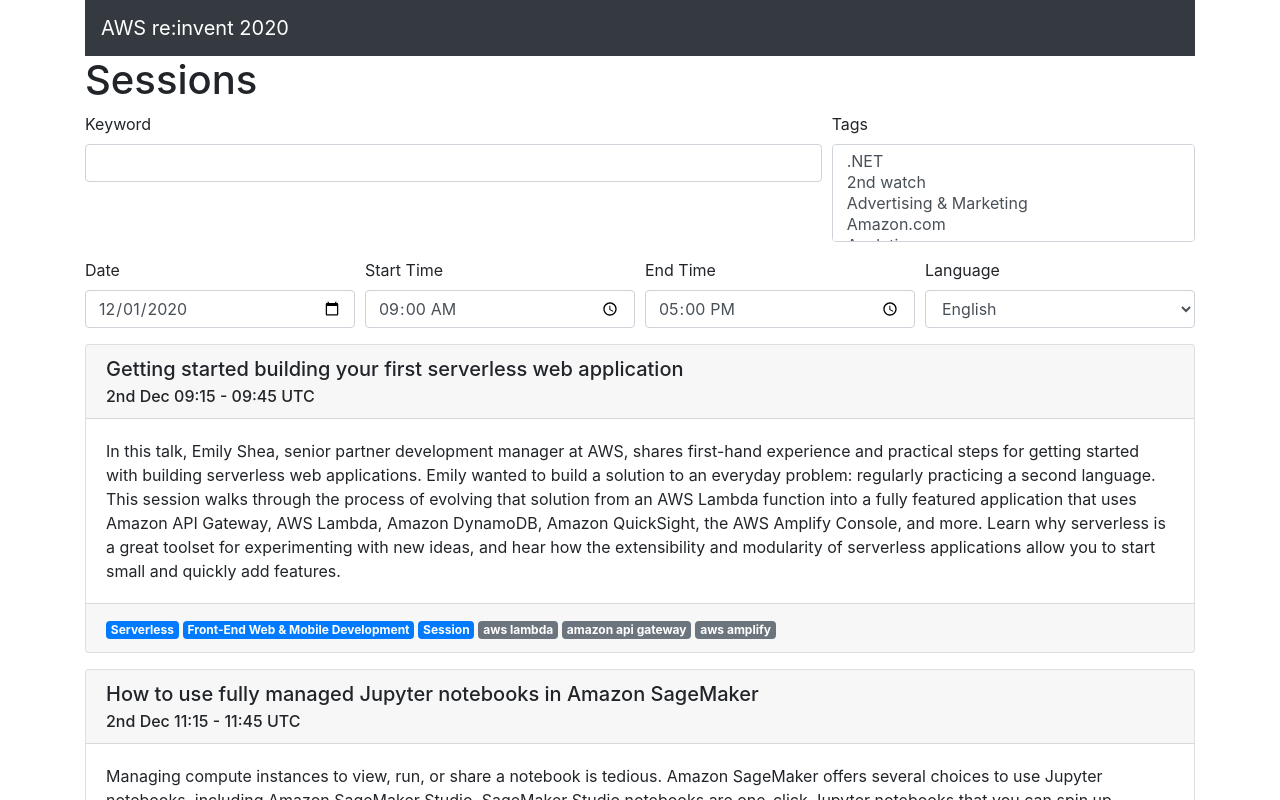
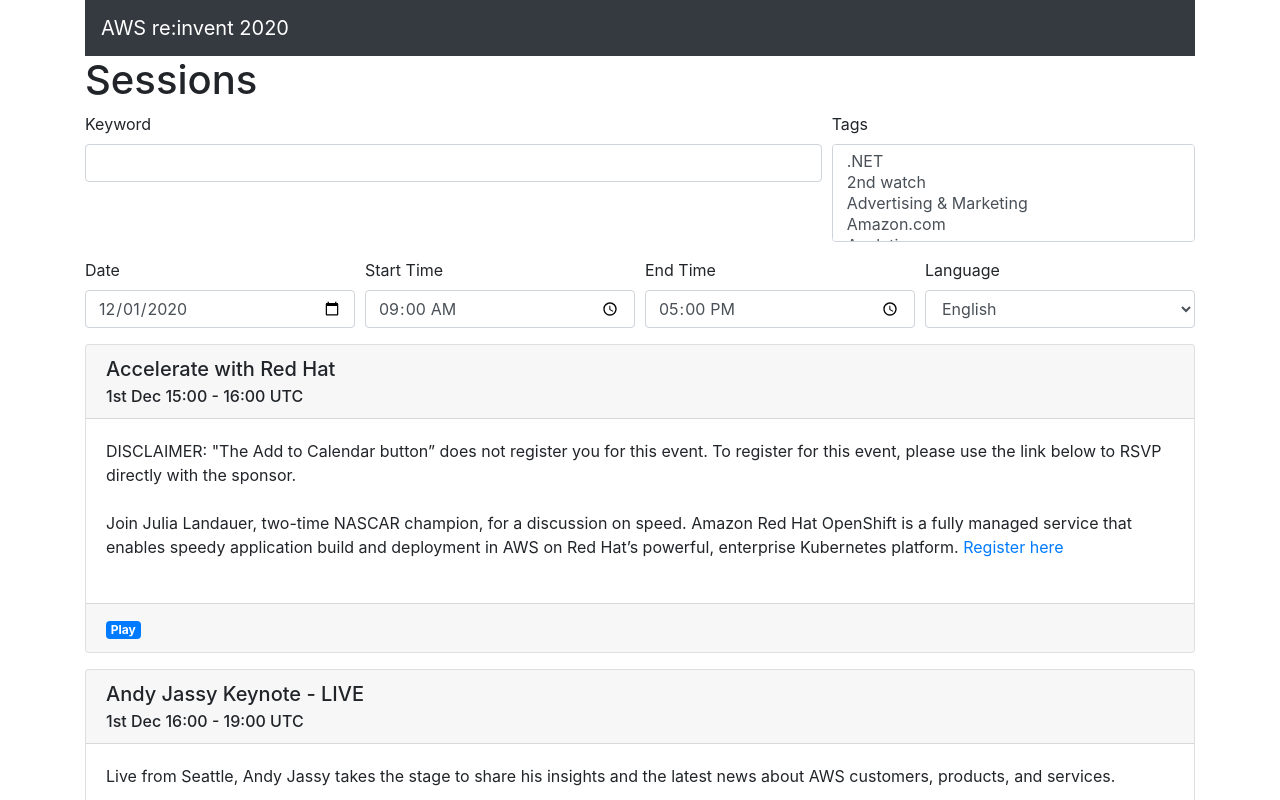
Before and after one commit to PeteLawrence/aws-reinvent-2020-sessions, a React (Create React App) app: page /#/ in a window 1280 px wide. Shown: the top 800 px of the page. Built offline with nearby package versions, Linux system fonts and the light colour scheme.

Commit message:
Standardise date and start time

```diff
--- a/src/pages/SessionsPage.js
+++ b/src/pages/SessionsPage.js
@@ -20,9 +20,9 @@
 
     this.state = {
       language: 'english',
-      startTime: '9:00',
+      startTime: '09:00',
       endTime: '17:00',
-      date: '2020-12-02',
+      date: '2020-12-01',
       tags: this.getTags(),
       keyword: ''
     };
```
